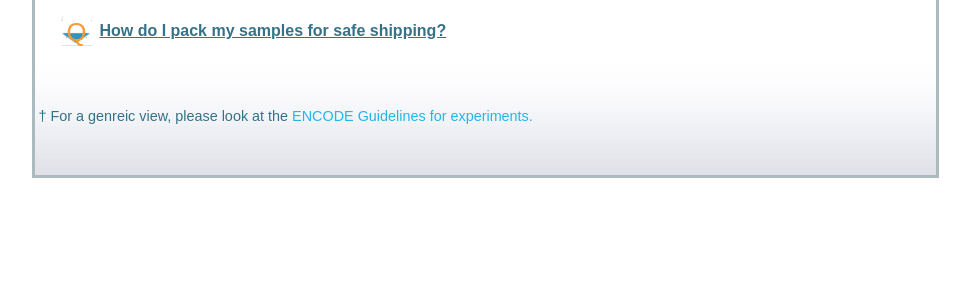
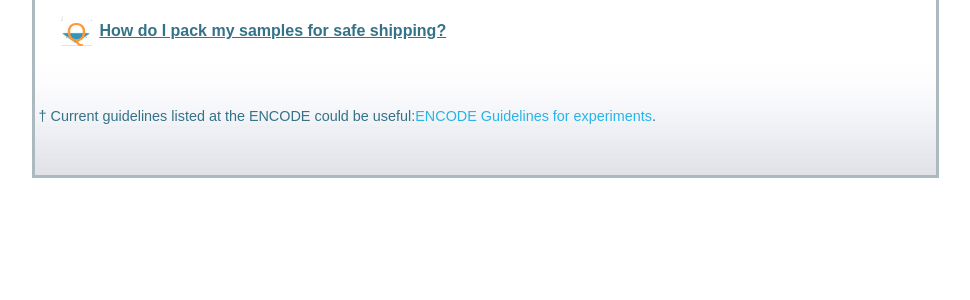
Before and after one commit to brugger/easih-www, a PHP site: page /faq.php in a window 1280 px wide. Shown: the part 1000-1300 px from the top of the page, without its empty margins (155-1125 px from the left). Run offline with PHP 8.4, Linux system fonts and the light colour scheme.

Commit message:
changed wording for ENCODE link to FAQ page

```diff
--- a/WEB/faq.php
+++ b/WEB/faq.php
@@ -185,7 +185,7 @@ Mate paired library with insert of size of 3-6kb or >6Kb can be generated from 4
    </h3>
 
    <br /><br />
-   <p>&nbsp;&#134;&nbsp;For a genreic view, please look at the <a href="http://genome.ucsc.edu/ENCODE/experiment_guidelines.html">ENCODE Guidelines for experiments.</a></p>
+   <p>&nbsp;&#134;&nbsp;Current guidelines listed at the ENCODE could be useful:<a href="http://genome.ucsc.edu/ENCODE/experiment_guidelines.html">ENCODE Guidelines for experiments</a>.</p>
    <br /><br />
 
   </div>
```
